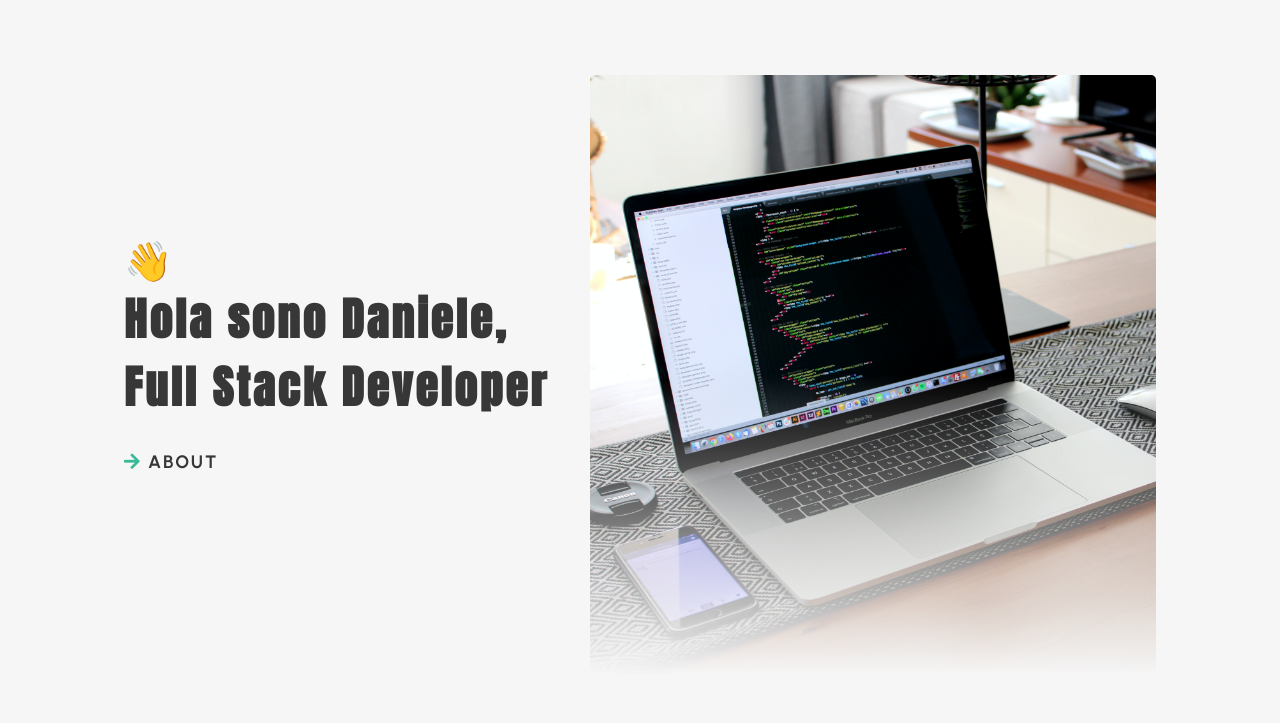
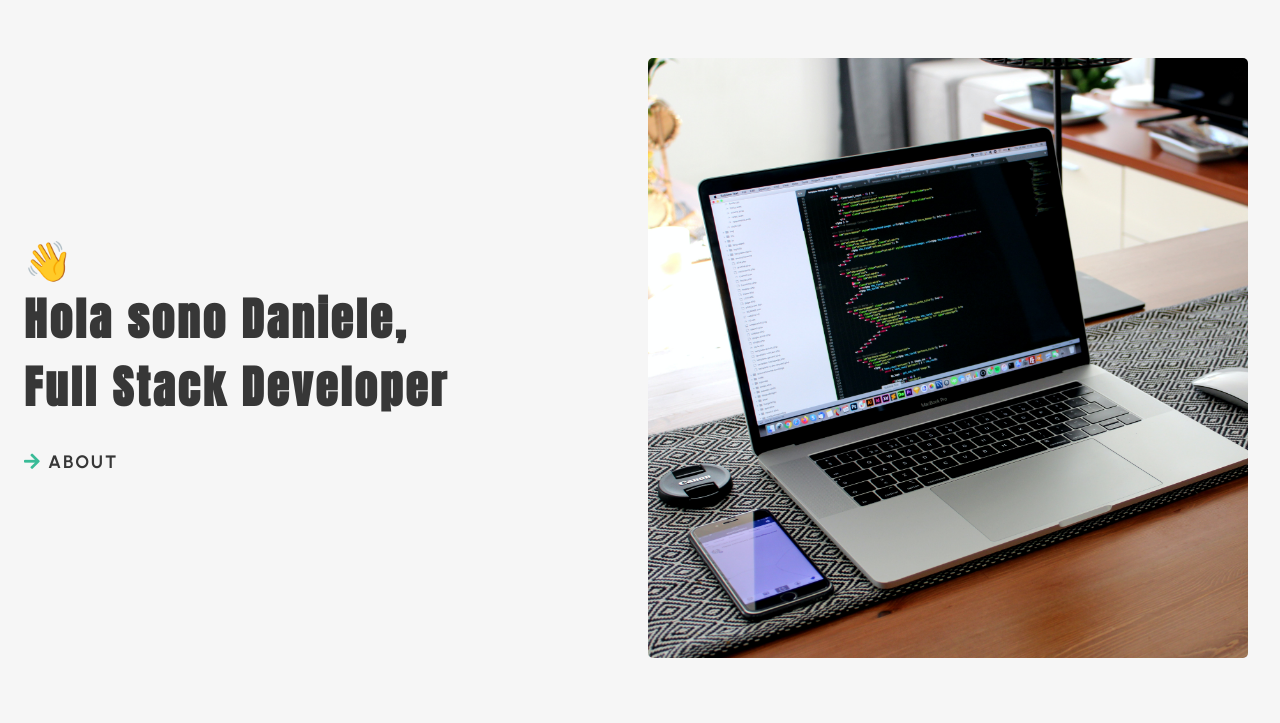
Before and after one commit to DanieleDeleonardis/portfolio, a plain HTML site: page index.html in a window 1280 px wide. Shown: the part 77-800 px from the top of the page. Drawn offline with Linux system fonts and the light colour scheme.

Commit message:
update hero

```diff
--- a/app/scss/_hero.scss
+++ b/app/scss/_hero.scss
@@ -17,13 +17,14 @@
 .hero_container {
     display: flex;
     flex-wrap: wrap;
-    min-height: 100vh;
+    // min-height: 100vh;
     padding: 6.5rem 1.5rem 0 1.5rem;
 
     @include breakpoint-up(large) {
         align-items: center;
-        margin: 0 6.25rem 0 6.25rem;
-        height: 100vh;
+        margin: auto;
+        max-width: 1440px;
+        min-height: 100vh;
     }
 
 
@@ -31,7 +32,6 @@
 
 
 .hero_text {
-
     margin: 1.875rem 0 1.875rem 0;
 
     @include breakpoint-up(large) {
@@ -67,22 +67,21 @@
 
 
 .hero_image {
-    padding: 0 3.125rem 0 3.125rem;
-    background: linear-gradient(to top, #f6f6f6, rgba(255, 255, 255, 0), rgba(255, 255, 255, 0)), url('/img/hero.jpg');
-    background-size: cover;
-    background-position: center;
-    // box-shadow: 0.625rem 0.625rem 1.0625rem -0.6875rem rgba(0,0,0,0.52);
-    border-radius: 5px;
-    min-height: 37.5rem;
     flex: 100%;
+    margin-bottom: 1.875rem;
+    text-align: center;
+
     @include breakpoint-up(large) {
         flex: 1;
         order: 2;
     }
 
-    @include breakpoint-down(small) {
-        // padding: 0;
-        // min-height: 19.5rem;
-        // margin-top: 1.875rem;
+    img {
+        width: 100%;
+        border-radius: 5px;
+
+        @include breakpoint-up(large) {
+            width: 600px;
         }
+    }
 }
--- a/index.html
+++ b/index.html
@@ -59,7 +59,7 @@
                 <a href="#" class="button__cta"><i class="fas fa-arrow-right"></i> ABOUT</a>
             </div>
             <div class="hero_image">
-
+                <img src="/img/hero.jpg" width="500" alt="">
             </div>
         <!-- </div> -->
     </section>
```
Also changed, not shown: app/scss/style.css, 1 other file.
